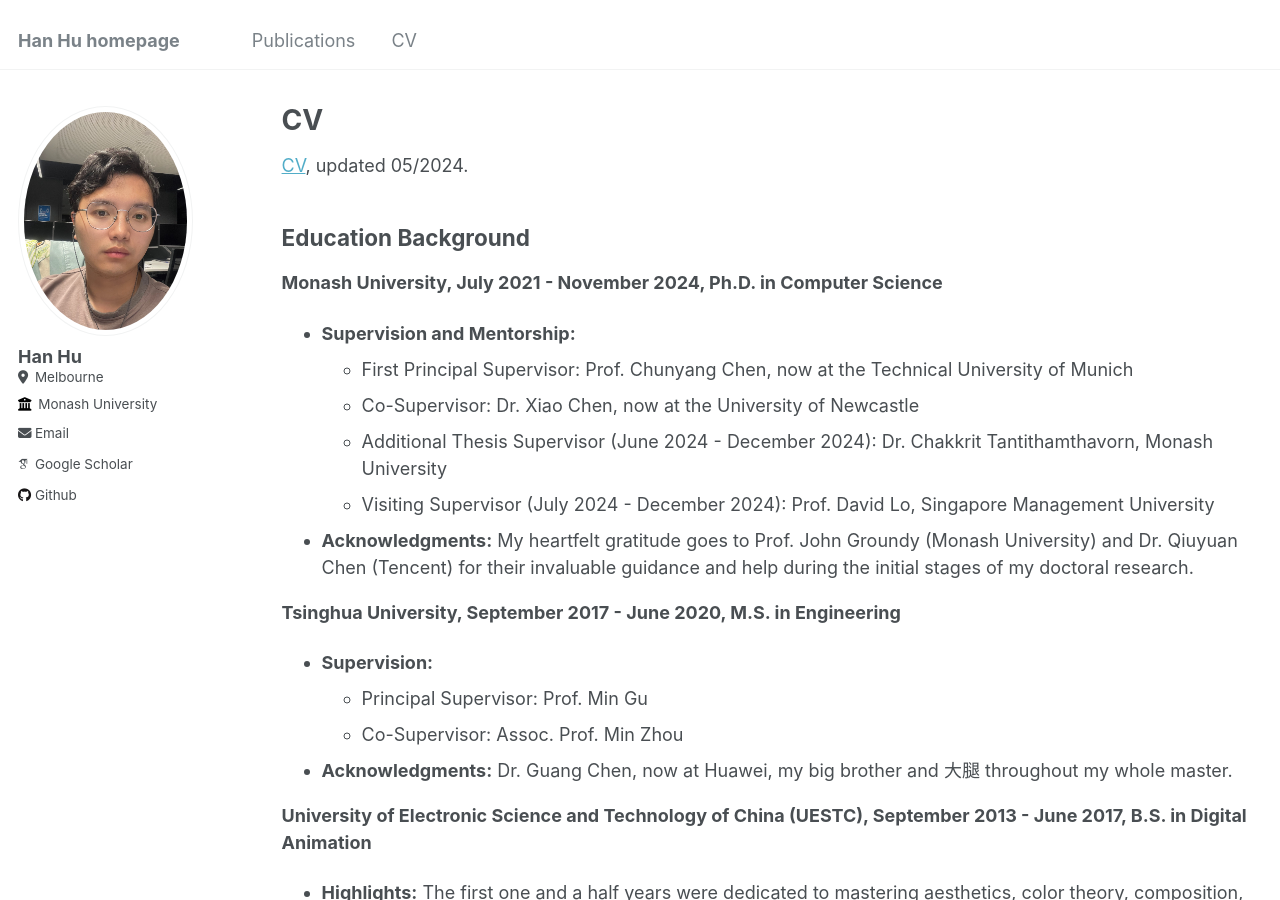
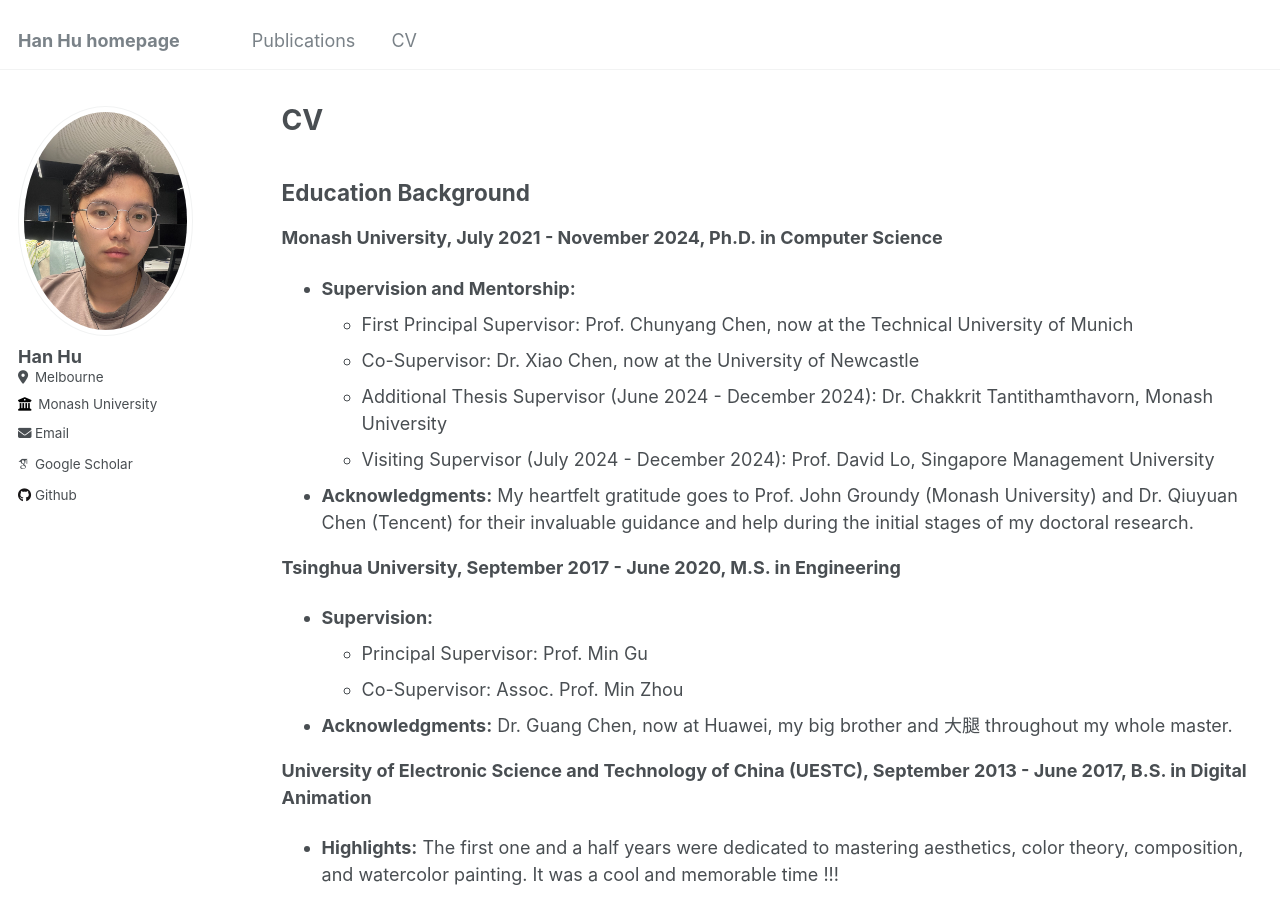
Before and after one commit to huhanGitHub/huhanGitHub.github.io, a Jekyll site: the page built from _pages/cv.md, in a window 1280 px wide and 900 px high. Built offline with Jekyll 4.4.1, drawn with Linux system fonts in a browser that asks for light colours; some web fonts are replaced.

Commit message:
Update cv.md

```diff
--- a/_pages/cv.md
+++ b/_pages/cv.md
@@ -9,7 +9,7 @@ redirect_from:
 
 {% include base_path %}
 
-[CV](https://github.com/huhanGitHub/huhan.github.io/raw/master/files/resume_eng.pdf), updated 05/2024.
+<!-- [CV](https://github.com/huhanGitHub/huhan.github.io/raw/master/files/resume_eng.pdf), updated 05/2024.-->
 
 
 ## Education Background
```
